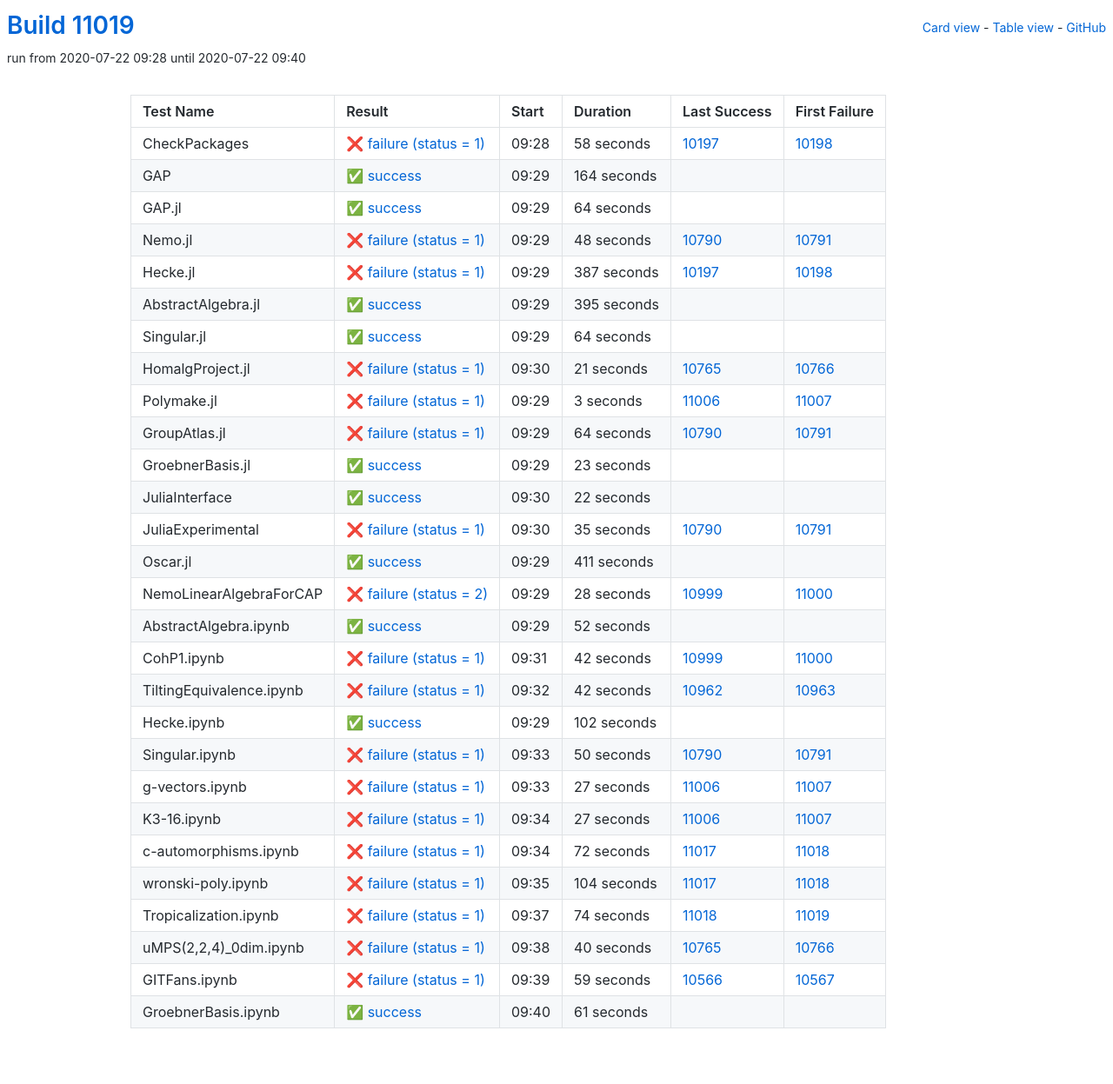
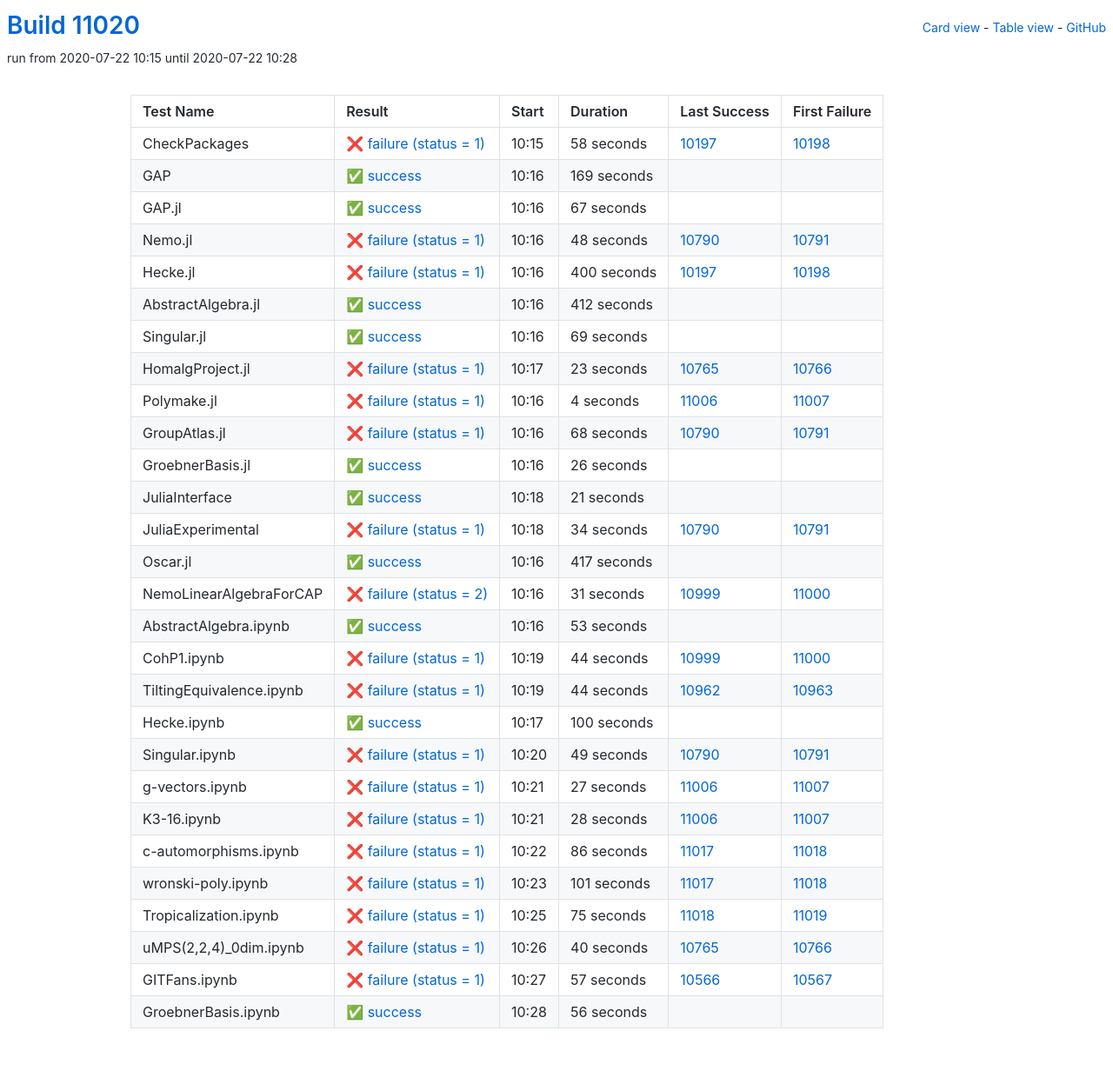
Before and after one commit to oscar-system/oscar-ci-status, a Jekyll site: the page built from table.html, in a window 1280 px wide. Shown: the whole page at 87% size. Built offline with Jekyll 4.4.1, drawn with Linux system fonts in a browser that asks for light colours.

Commit message:
Build #11020

```diff
--- a/_data/ci.yml
+++ b/_data/ci.yml
@@ -1,6 +1,6 @@
 ---
-build: 11019
-build_url: https://oscarci.mathematik.uni-kl.de/job/oscar/11019/
+build: 11020
+build_url: https://oscarci.mathematik.uni-kl.de/job/oscar/11020/
 job: oscar
 organization: oscar-system
 repo: oscar-ci-status
@@ -8,8 +8,8 @@
 tests:
 - name: CheckPackages
   id: checkpackages
-  log: https://oscarci.mathematik.uni-kl.de/job/oscar/11019/artifact/logs/build-11019/CheckPackages.log
-  start: 2020-07-22 09:28
+  log: https://oscarci.mathematik.uni-kl.de/job/oscar/11020/artifact/logs/build-11020/CheckPackages.log
+  start: 2020-07-22 10:15
   success: false
   exitcode: 1
   status: failure
@@ -20,32 +20,32 @@
   first_failure_url: https://oscarci.mathematik.uni-kl.de/job/oscar/10198/
 - name: GAP
   id: gap
-  log: https://oscarci.mathematik.uni-kl.de/job/oscar/11019/artifact/logs/build-11019/GAP.log
-  start: 2020-07-22 09:29
+  log: https://oscarci.mathematik.uni-kl.de/job/oscar/11020/artifact/logs/build-11020/GAP.log
+  start: 2020-07-22 10:16
   success: true
   exitcode: 0
   status: success
-  duration: 164
+  duration: 169
   last_success: false
   last_success_url:
   first_failure: false
   first_failure_url:
 - name: GAP.jl
   id: gap-jl
-  log: https://oscarci.mathematik.uni-kl.de/job/oscar/11019/artifact/logs/build-11019/GAP.jl.log
-  start: 2020-07-22 09:29
+  log: https://oscarci.mathematik.uni-kl.de/job/oscar/11020/artifact/logs/build-11020/GAP.jl.log
+  start: 2020-07-22 10:16
   success: true
   exitcode: 0
   status: success
-  duration: 64
+  duration: 67
   last_success: false
   last_success_url:
   first_failure: false
   first_failure_url:
 - name: Nemo.jl
   id: nemo-jl
-  log: https://oscarci.mathematik.uni-kl.de/job/oscar/11019/artifact/logs/build-11019/Nemo.jl.log
-  start: 2020-07-22 09:29
+  log: https://oscarci.mathematik.uni-kl.de/job/oscar/11020/artifact/logs/build-11020/Nemo.jl.log
+  start: 2020-07-22 10:16
   success: false
   exitcode: 1
   status: failure
@@ -56,200 +56,200 @@
   first_failure_url: https://oscarci.mathematik.uni-kl.de/job/oscar/10791/
 - name: Hecke.jl
   id: hecke-jl
-  log: https://oscarci.mathematik.uni-kl.de/job/oscar/11019/artifact/logs/build-11019/Hecke.jl.log
-  start: 2020-07-22 09:29
+  log: https://oscarci.mathematik.uni-kl.de/job/oscar/11020/artifact/logs/build-11020/Hecke.jl.log
+  start: 2020-07-22 10:16
   success: false
   exitcode: 1
   status: failure
-  duration: 387
+  duration: 400
   last_success: 10197
   last_success_url: https://oscarci.mathematik.uni-kl.de/job/oscar/10197/
   first_failure: 10198
   first_failure_url: https://oscarci.mathematik.uni-kl.de/job/oscar/10198/
 - name: AbstractAlgebra.jl
   id: abstractalgebra-jl
-  log: https://oscarci.mathematik.uni-kl.de/job/oscar/11019/artifact/logs/build-11019/AbstractAlgebra.jl.log
-  start: 2020-07-22 09:29
+  log: https://oscarci.mathematik.uni-kl.de/job/oscar/11020/artifact/logs/build-11020/AbstractAlgebra.jl.log
+  start: 2020-07-22 10:16
   success: true
   exitcode: 0
   status: success
-  duration: 395
+  duration: 412
   last_success: false
   last_success_url:
   first_failure: false
   first_failure_url:
 - name: Singular.jl
   id: singular-jl
-  log: https://oscarci.mathematik.uni-kl.de/job/oscar/11019/artifact/logs/build-11019/Singular.jl.log
-  start: 2020-07-22 09:29
+  log: https://oscarci.mathematik.uni-kl.de/job/oscar/11020/artifact/logs/build-11020/Singular.jl.log
+  start: 2020-07-22 10:16
   success: true
   exitcode: 0
   status: success
-  duration: 64
+  duration: 69
   last_success: false
   last_success_url:
   first_failure: false
   first_failure_url:
 - name: HomalgProject.jl
   id: homalgproject-jl
-  log: https://oscarci.mathematik.uni-kl.de/job/oscar/11019/artifact/logs/build-11019/HomalgProject.jl.log
-  start: 2020-07-22 09:30
+  log: https://oscarci.mathematik.uni-kl.de/job/oscar/11020/artifact/logs/build-11020/HomalgProject.jl.log
+  start: 2020-07-22 10:17
   success: false
   exitcode: 1
   status: failure
-  duration: 21
+  duration: 23
   last_success: 10765
   last_success_url: https://oscarci.mathematik.uni-kl.de/job/oscar/10765/
   first_failure: 10766
   first_failure_url: https://oscarci.mathematik.uni-kl.de/job/oscar/10766/
 - name: Polymake.jl
   id: polymake-jl
-  log: https://oscarci.mathematik.uni-kl.de/job/oscar/11019/artifact/logs/build-11019/Polymake.jl.log
-  start: 2020-07-22 09:29
+  log: https://oscarci.mathematik.uni-kl.de/job/oscar/11020/artifact/logs/build-11020/Polymake.jl.log
+  start: 2020-07-22 10:16
   success: false
   exitcode: 1
   status: failure
-  duration: 3
+  duration: 4
   last_success: 11006
   last_success_url: https://oscarci.mathematik.uni-kl.de/job/oscar/11006/
   first_failure: 11007
   first_failure_url: https://oscarci.mathematik.uni-kl.de/job/oscar/11007/
 - name: GroupAtlas.jl
   id: groupatlas-jl
-  log: https://oscarci.mathematik.uni-kl.de/job/oscar/11019/artifact/logs/build-11019/GroupAtlas.jl.log
-  start: 2020-07-22 09:29
+  log: https://oscarci.mathematik.uni-kl.de/job/oscar/11020/artifact/logs/build-11020/GroupAtlas.jl.log
+  start: 2020-07-22 10:16
   success: false
   exitcode: 1
   status: failure
-  duration: 64
+  duration: 68
   last_success: 10790
   last_success_url: https://oscarci.mathematik.uni-kl.de/job/oscar/10790/
   first_failure: 10791
   first_failure_url: https://oscarci.mathematik.uni-kl.de/job/oscar/10791/
 - name: GroebnerBasis.jl
   id: groebnerbasis-jl
-  log: https://oscarci.mathematik.uni-kl.de/job/oscar/11019/artifact/logs/build-11019/GroebnerBasis.jl.log
-  start: 2020-07-22 09:29
+  log: https://oscarci.mathematik.uni-kl.de/job/oscar/11020/artifact/logs/build-11020/GroebnerBasis.jl.log
+  start: 2020-07-22 10:16
   success: true
   exitcode: 0
   status: success
-  duration: 23
+  duration: 26
   last_success: false
   last_success_url:
   first_failure: false
   first_failure_url:
 - name: JuliaInterface
   id: juliainterface
-  log: https://oscarci.mathematik.uni-kl.de/job/oscar/11019/artifact/logs/build-11019/JuliaInterface.log
-  start: 2020-07-22 09:30
+  log: https://oscarci.mathematik.uni-kl.de/job/oscar/11020/artifact/logs/build-11020/JuliaInterface.log
+  start: 2020-07-22 10:18
   success: true
   exitcode: 0
   status: success
-  duration: 22
+  duration: 21
   last_success: false
   last_success_url:
   first_failure: false
   first_failure_url:
 - name: JuliaExperimental
   id: juliaexperimental
-  log: https://oscarci.mathematik.uni-kl.de/job/oscar/11019/artifact/logs/build-11019/JuliaExperimental.log
-  start: 2020-07-22 09:30
+  log: https://oscarci.mathematik.uni-kl.de/job/oscar/11020/artifact/logs/build-11020/JuliaExperimental.log
+  start: 2020-07-22 10:18
   success: false
   exitcode: 1
   status: failure
-  duration: 35
+  duration: 34
   last_success: 10790
   last_success_url: https://oscarci.mathematik.uni-kl.de/job/oscar/10790/
   first_failure: 10791
   first_failure_url: https://oscarci.mathematik.uni-kl.de/job/oscar/10791/
 - name: Oscar.jl
   id: oscar-jl
-  log: https://oscarci.mathematik.uni-kl.de/job/oscar/11019/artifact/logs/build-11019/Oscar.jl.log
-  start: 2020-07-22 09:29
+  log: https://oscarci.mathematik.uni-kl.de/job/oscar/11020/artifact/logs/build-11020/Oscar.jl.log
+  start: 2020-07-22 10:16
   success: true
   exitcode: 0
   status: success
-  duration: 411
+  duration: 417
   last_success: false
   last_success_url:
   first_failure: false
   first_failure_url:
 - name: NemoLinearAlgebraForCAP
   id: nemolinearalgebraforcap
-  log: https://oscarci.mathematik.uni-kl.de/job/oscar/11019/artifact/logs/build-11019/NemoLinearAlgebraForCAP.log
-  start: 2020-07-22 09:29
+  log: https://oscarci.mathematik.uni-kl.de/job/oscar/11020/artifact/logs/build-11020/NemoLinearAlgebraForCAP.log
+  start: 2020-07-22 10:16
   success: false
   exitcode: 2
   status: failure
-  duration: 28
+  duration: 31
   last_success: 10999
   last_success_url: https://oscarci.mathematik.uni-kl.de/job/oscar/10999/
   first_failure: 11000
   first_failure_url: https://oscarci.mathematik.uni-kl.de/job/oscar/11000/
 - name: AbstractAlgebra.ipynb
   id: abstractalgebra-ipynb
-  log: https://oscarci.mathematik.uni-kl.de/job/oscar/11019/artifact/logs/build-11019/AbstractAlgebra.ipynb.log
-  start: 2020-07-22 09:29
+  log: https://oscarci.mathematik.uni-kl.de/job/oscar/11020/artifact/logs/build-11020/AbstractAlgebra.ipynb.log
+  start: 2020-07-22 10:16
   success: true
   exitcode: 0
   status: success
-  duration: 52
+  duration: 53
   last_success: false
   last_success_url:
   first_failure: false
   first_failure_url:
 - name: CohP1.ipynb
   id: cohp1-ipynb
-  log: https://oscarci.mathematik.uni-kl.de/job/oscar/11019/artifact/logs/build-11019/CohP1.ipynb.log
-  start: 2020-07-22 09:31
+  log: https://oscarci.mathematik.uni-kl.de/job/oscar/11020/artifact/logs/build-11020/CohP1.ipynb.log
+  start: 2020-07-22 10:19
   success: false
   exitcode: 1
   status: failure
-  duration: 42
+  duration: 44
   last_success: 10999
   last_success_url: https://oscarci.mathematik.uni-kl.de/job/oscar/10999/
   first_failure: 11000
   first_failure_url: https://oscarci.mathematik.uni-kl.de/job/oscar/11000/
 - name: TiltingEquivalence.ipynb
   id: tiltingequivalence-ipynb
-  log: https://oscarci.mathematik.uni-kl.de/job/oscar/11019/artifact/logs/build-11019/TiltingEquivalence.ipynb.log
-  start: 2020-07-22 09:32
+  log: https://oscarci.mathematik.uni-kl.de/job/oscar/11020/artifact/logs/build-11020/TiltingEquivalence.ipynb.log
+  start: 2020-07-22 10:19
   success: false
   exitcode: 1
   status: failure
-  duration: 42
+  duration: 44
   last_success: 10962
   last_success_url: https://oscarci.mathematik.uni-kl.de/job/oscar/10962/
   first_failure: 10963
   first_failure_url: https://oscarci.mathematik.uni-kl.de/job/oscar/10963/
 - name: Hecke.ipynb
   id: hecke-ipynb
-  log: https://oscarci.mathematik.uni-kl.de/job/oscar/11019/artifact/logs/build-11019/Hecke.ipynb.log
-  start: 2020-07-22 09:29
+  log: https://oscarci.mathematik.uni-kl.de/job/oscar/11020/artifact/logs/build-11020/Hecke.ipynb.log
+  start: 2020-07-22 10:17
   success: true
   exitcode: 0
   status: success
-  duration: 102
+  duration: 100
   last_success: false
   last_success_url:
   first_failure: false
   first_failure_url:
 - name: Singular.ipynb
   id: singular-ipynb
-  log: https://oscarci.mathematik.uni-kl.de/job/oscar/11019/artifact/logs/build-11019/Singular.ipynb.log
-  start: 2020-07-22 09:33
+  log: https://oscarci.mathematik.uni-kl.de/job/oscar/11020/artifact/logs/build-11020/Singular.ipynb.log
+  start: 2020-07-22 10:20
   success: false
   exitcode: 1
   status: failure
-  duration: 50
+  duration: 49
   last_success: 10790
   last_success_url: https://oscarci.mathematik.uni-kl.de/job/oscar/10790/
   first_failure: 10791
   first_failure_url: https://oscarci.mathematik.uni-kl.de/job/oscar/10791/
 - name: g-vectors.ipynb
   id: g-vectors-ipynb
-  log: https://oscarci.mathematik.uni-kl.de/job/oscar/11019/artifact/logs/build-11019/g-vectors.ipynb.log
-  start: 2020-07-22 09:33
+  log: https://oscarci.mathematik.uni-kl.de/job/oscar/11020/artifact/logs/build-11020/g-vectors.ipynb.log
+  start: 2020-07-22 10:21
   success: false
   exitcode: 1
   status: failure
@@ -260,56 +260,56 @@
   first_failure_url: https://oscarci.mathematik.uni-kl.de/job/oscar/11007/
 - name: K3-16.ipynb
   id: k3-16-ipynb
-  log: https://oscarci.mathematik.uni-kl.de/job/oscar/11019/artifact/logs/build-11019/K3-16.ipynb.log
-  start: 2020-07-22 09:34
+  log: https://oscarci.mathematik.uni-kl.de/job/oscar/11020/artifact/logs/build-11020/K3-16.ipynb.log
+  start: 2020-07-22 10:21
   success: false
   exitcode: 1
   status: failure
-  duration: 27
+  duration: 28
   last_success: 11006
   last_success_url: https://oscarci.mathematik.uni-kl.de/job/oscar/11006/
   first_failure: 11007
   first_failure_url: https://oscarci.mathematik.uni-kl.de/job/oscar/11007/
 - name: c-automorphisms.ipynb
   id: c-automorphisms-ipynb
-  log: https://oscarci.mathematik.uni-kl.de/job/oscar/11019/artifact/logs/build-11019/c-automorphisms.ipynb.log
-  start: 2020-07-22 09:34
+  log: https://oscarci.mathematik.uni-kl.de/job/oscar/11020/artifact/logs/build-11020/c-automorphisms.ipynb.log
+  start: 2020-07-22 10:22
   success: false
   exitcode: 1
   status: failure
-  duration: 72
+  duration: 86
   last_success: 11017
   last_success_url: https://oscarci.mathematik.uni-kl.de/job/oscar/11017/
   first_failure: 11018
   first_failure_url: https://oscarci.mathematik.uni-kl.de/job/oscar/11018/
 - name: wronski-poly.ipynb
   id: wronski-poly-ipynb
-  log: https://oscarci.mathematik.uni-kl.de/job/oscar/11019/artifact/logs/build-11019/wronski-poly.ipynb.log
-  start: 2020-07-22 09:35
+  log: https://oscarci.mathematik.uni-kl.de/job/oscar/11020/artifact/logs/build-11020/wronski-poly.ipynb.log
+  start: 2020-07-22 10:23
   success: false
   exitcode: 1
   status: failure
-  duration: 104
+  duration: 101
   last_success: 11017
   last_success_url: https://oscarci.mathematik.uni-kl.de/job/oscar/11017/
   first_failure: 11018
   first_failure_url: https://oscarci.mathematik.uni-kl.de/job/oscar/11018/
 - name: Tropicalization.ipynb
   id: tropicalization-ipynb
-  log: https://oscarci.mathematik.uni-kl.de/job/oscar/11019/artifact/logs/build-11019/Tropicalization.ipynb.log
-  start: 2020-07-22 09:37
+  log: https://oscarci.mathematik.uni-kl.de/job/oscar/11020/artifact/logs/build-11020/Tropicalization.ipynb.log
+  start: 2020-07-22 10:25
   success: false
   exitcode: 1
   status: failure
-  duration: 74
+  duration: 75
   last_success: 11018
   last_success_url: https://oscarci.mathematik.uni-kl.de/job/oscar/11018/
   first_failure: 11019
   first_failure_url: https://oscarci.mathematik.uni-kl.de/job/oscar/11019/
 - name: uMPS(2,2,4)_0dim.ipynb
   id: umps-2-2-4-0dim-ipynb
-  log: https://oscarci.mathematik.uni-kl.de/job/oscar/11019/artifact/logs/build-11019/uMPS-2-2-4-_0dim.ipynb.log
-  start: 2020-07-22 09:38
+  log: https://oscarci.mathematik.uni-kl.de/job/oscar/11020/artifact/logs/build-11020/uMPS-2-2-4-_0dim.ipynb.log
+  start: 2020-07-22 10:26
   success: false
   exitcode: 1
   status: failure
@@ -320,24 +320,24 @@
   first_failure_url: https://oscarci.mathematik.uni-kl.de/job/oscar/10766/
 - name: GITFans.ipynb
   id: gitfans-ipynb
-  log: https://oscarci.mathematik.uni-kl.de/job/oscar/11019/artifact/logs/build-11019/GITFans.ipynb.log
-  start: 2020-07-22 09:39
+  log: https://oscarci.mathematik.uni-kl.de/job/oscar/11020/artifact/logs/build-11020/GITFans.ipynb.log
+  start: 2020-07-22 10:27
   success: false
   exitcode: 1
   status: failure
-  duration: 59
+  duration: 57
   last_success: 10566
   last_success_url: https://oscarci.mathematik.uni-kl.de/job/oscar/10566/
   first_failure: 10567
   first_failure_url: https://oscarci.mathematik.uni-kl.de/job/oscar/10567/
 - name: GroebnerBasis.ipynb
   id: groebnerbasis-ipynb
-  log: https://oscarci.mathematik.uni-kl.de/job/oscar/11019/artifact/logs/build-11019/GroebnerBasis.ipynb.log
-  start: 2020-07-22 09:40
+  log: https://oscarci.mathematik.uni-kl.de/job/oscar/11020/artifact/logs/build-11020/GroebnerBasis.ipynb.log
+  start: 2020-07-22 10:28
   success: true
   exitcode: 0
   status: success
-  duration: 61
+  duration: 56
   last_success: false
   last_success_url:
   first_failure: false
```
Also changed, not shown: README.md.
